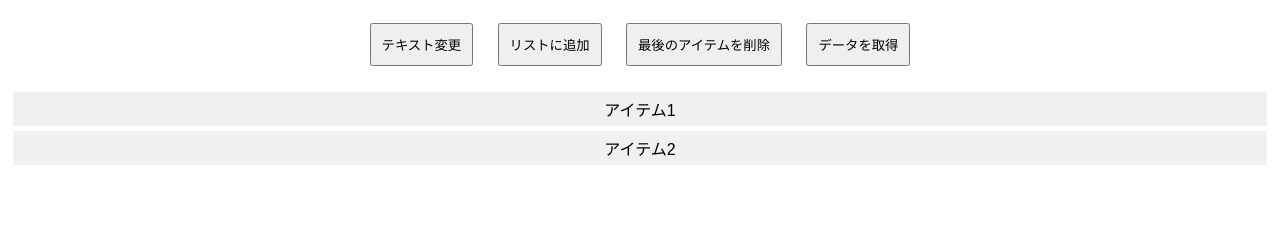
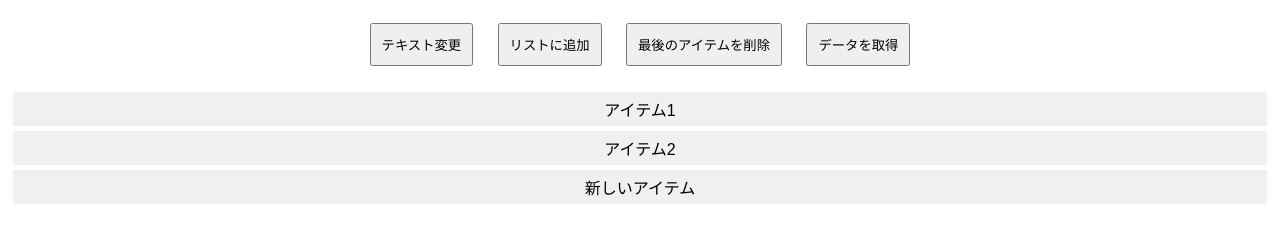
Before and after one commit to HUYUMI-max/20250226javascriptPre, a plain HTML site: page index.html in a window 1280 px wide. Both pictures are taken after a click on the button "リストに追加". Shown: the part 116-358 px from the top of the page. Drawn offline with Linux system fonts and the light colour scheme.

Commit message:
listを追加、削除できる昨日を追加しました

```diff
--- a/index.html
+++ b/index.html
@@ -27,9 +27,22 @@
 
     <script>
 
-        document.getElementById("chengeTextBtn").addEventListener("click", function(){
+        document.getElementById("changeTextBtn").addEventListener("click", function(){
             document.getElementById("main-title").textContent = "タイトルが変更されました";
             document.getElementById("message").textContent = "ボタンが押されました";
+        });
+
+        document.getElementById("addItemBtn").addEventListener("click", function(){
+            let newItem = document.createElement("li");
+            newItem.textContent = "新しいアイテム";
+            document.getElementById("list").appendChild(newItem);
+        });
+
+        document.getElementById("removeItemBtn").addEventListener("click", function(){
+            let list = document.getElementById("list");
+            if (list.children.length > 0) {
+                list.removeChild(list.lastChild);
+            }
         });
     </script>
 
```
